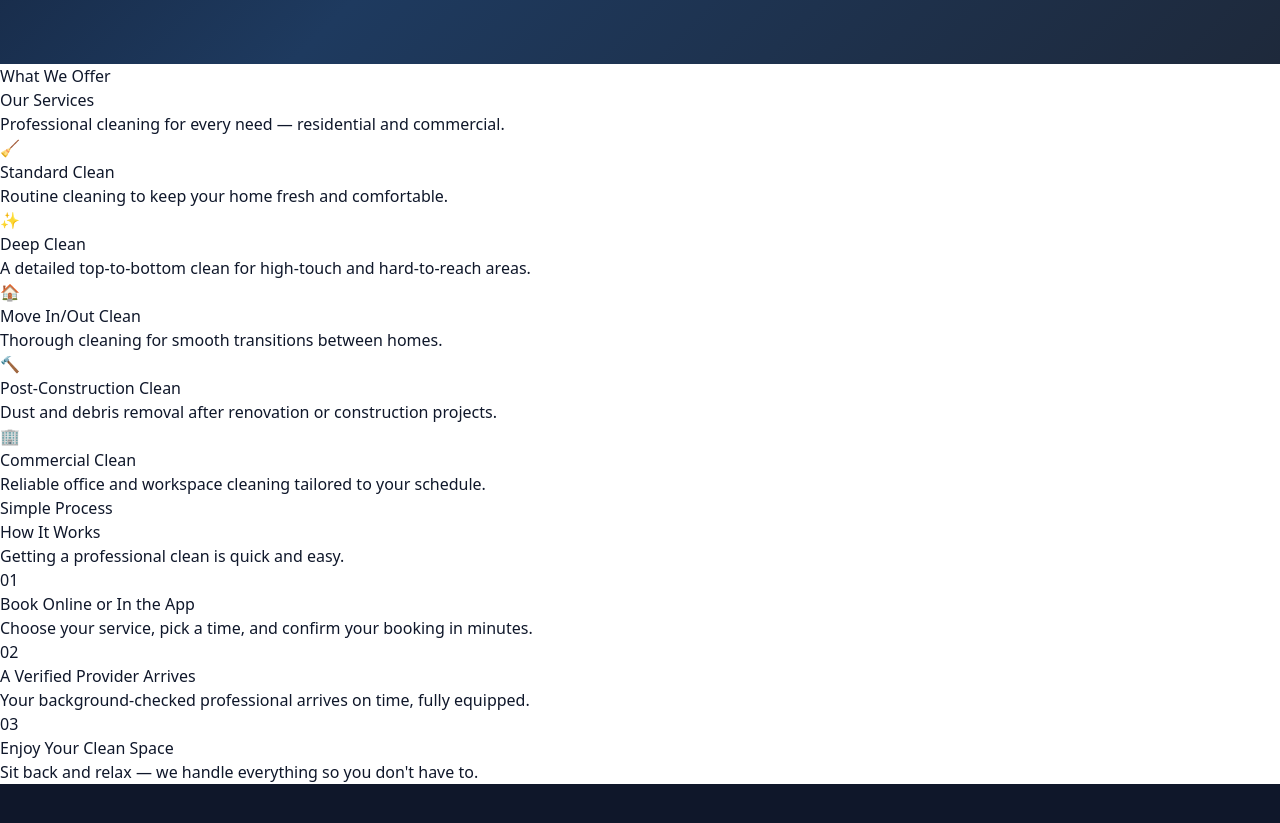
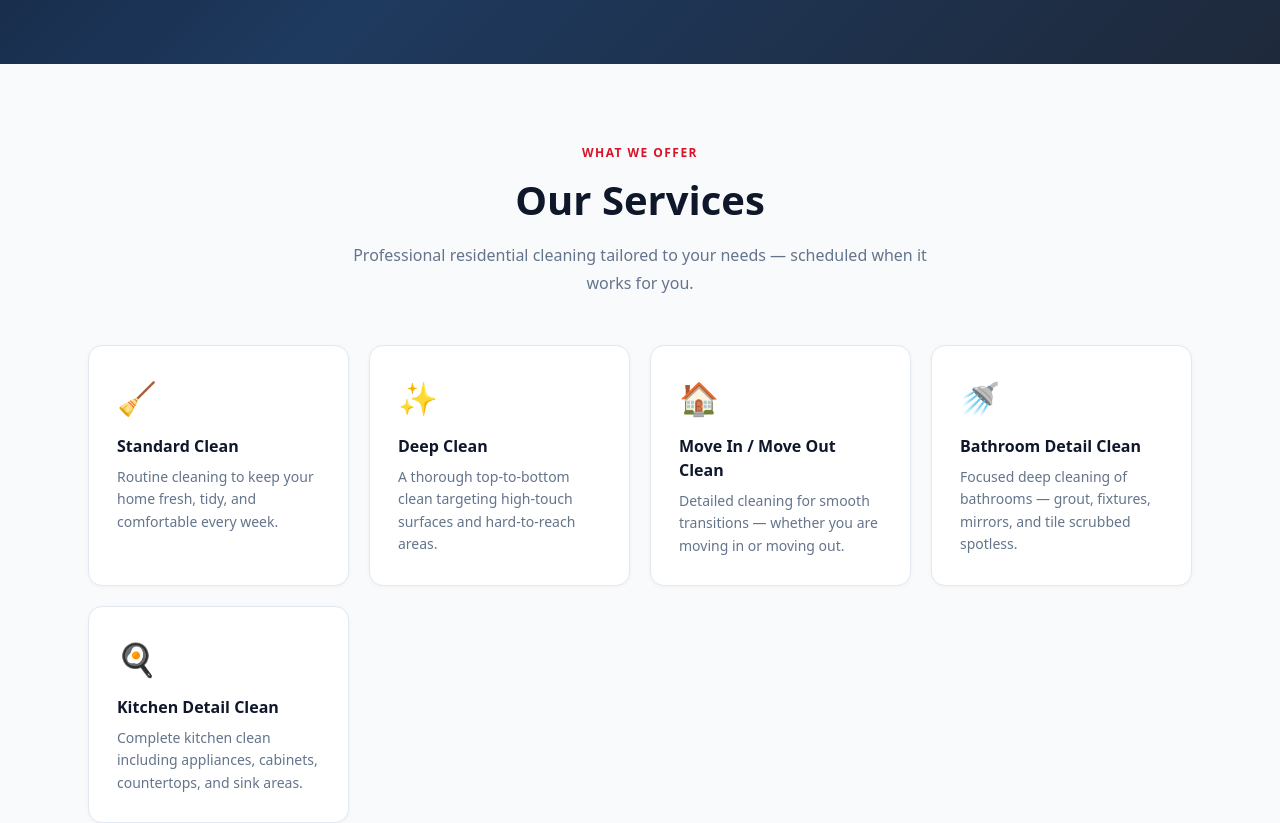
Before and after one commit to VLINC/Createlandingfolderstructure, a React (Vite) app: page / in a window 1280 px wide. Shown: the part 700-1523 px from the top of the page. Built offline with nearby package versions, Linux system fonts and the light colour scheme; no server answers.

Commit message:
Services: remove post-construction and commercial, add bathroom/kitchen detail, inline styles

```diff
--- a/src/marketing/components/Services.tsx
+++ b/src/marketing/components/Services.tsx
@@ -2,47 +2,69 @@ import React from "react";
 
 const services = [
   {
+    emoji: "🧹",
     title: "Standard Clean",
-    description: "Routine cleaning to keep your home fresh and comfortable.",
-    emoji: "🧹",
+    description: "Routine cleaning to keep your home fresh, tidy, and comfortable every week.",
   },
   {
+    emoji: "✨",
     title: "Deep Clean",
-    description: "A detailed top-to-bottom clean for high-touch and hard-to-reach areas.",
-    emoji: "✨",
+    description: "A thorough top-to-bottom clean targeting high-touch surfaces and hard-to-reach areas.",
   },
   {
-    title: "Move In/Out Clean",
-    description: "Thorough cleaning for smooth transitions between homes.",
     emoji: "🏠",
+    title: "Move In / Move Out Clean",
+    description: "Detailed cleaning for smooth transitions — whether you are moving in or moving out.",
   },
   {
-    title: "Post-Construction Clean",
-    description: "Dust and debris removal after renovation or construction projects.",
-    emoji: "🔨",
+    emoji: "🚿",
+    title: "Bathroom Detail Clean",
+    description: "Focused deep cleaning of bathrooms — grout, fixtures, mirrors, and tile scrubbed spotless.",
   },
   {
-    title: "Commercial Clean",
-    description: "Reliable office and workspace cleaning tailored to your schedule.",
-    emoji: "🏢",
+    emoji: "🍳",
+    title: "Kitchen Detail Clean",
+    description: "Complete kitchen clean including appliances, cabinets, countertops, and sink areas.",
   },
 ];
 
 export default function Services() {
   return (
-    <section id="services" className="bg-slate-50 py-20">
-      <div className="max-w-6xl mx-auto px-4 sm:px-6">
-        <div className="text-center mb-12">
-          <p className="text-[#D91429] font-semibold text-sm uppercase tracking-widest mb-2">What We Offer</p>
-          <h2 className="text-3xl sm:text-4xl font-bold text-slate-900">Our Services</h2>
-          <p className="mt-3 text-slate-500 max-w-xl mx-auto">Professional cleaning for every need — residential and commercial.</p>
+    <section id="services" style={{ background: "#f8fafc", padding: "5rem 0" }}>
+      <div style={{ maxWidth: "72rem", margin: "0 auto", padding: "0 1.5rem" }}>
+        <div style={{ textAlign: "center", marginBottom: "3rem" }}>
+          <p style={{ color: "#D91429", fontWeight: 700, fontSize: "0.75rem", textTransform: "uppercase", letterSpacing: "0.12em", marginBottom: "0.5rem" }}>
+            What We Offer
+          </p>
+          <h2 style={{ fontSize: "clamp(1.75rem, 4vw, 2.5rem)", fontWeight: 900, color: "#0f172a", margin: 0 }}>
+            Our Services
+          </h2>
+          <p style={{ marginTop: "0.75rem", color: "#64748b", fontSize: "1rem", maxWidth: "36rem", marginLeft: "auto", marginRight: "auto", lineHeight: 1.7 }}>
+            Professional residential cleaning tailored to your needs — scheduled when it works for you.
+          </p>
         </div>
-        <div className="grid gap-6 sm:grid-cols-2 lg:grid-cols-3">
+
+        <div
+          style={{
+            display: "grid",
+            gridTemplateColumns: "repeat(auto-fit, minmax(240px, 1fr))",
+            gap: "1.25rem",
+          }}
+        >
           {services.map((s) => (
-            <div key={s.title} className="bg-white rounded-2xl p-6 shadow-sm border border-slate-100 hover:shadow-md transition-shadow">
-              <div className="text-3xl mb-4">{s.emoji}</div>
-              <h3 className="text-lg font-bold text-slate-900 mb-2">{s.title}</h3>
-              <p className="text-slate-500 text-sm leading-relaxed">{s.description}</p>
+            <div
+              key={s.title}
+              style={{
+                background: "#ffffff",
+                borderRadius: "14px",
+                padding: "1.75rem",
+                border: "1px solid #e2e8f0",
+                boxShadow: "0 1px 4px rgba(0,0,0,0.04)",
+              }}
+            >
+              <div style={{ fontSize: "2rem", marginBottom: "0.75rem" }}>{s.emoji}</div>
+              <h3 style={{ fontSize: "1rem", fontWeight: 700, color: "#0f172a", margin: "0 0 0.5rem" }}>{s.title}</h3>
+              <p style={{ fontSize: "0.875rem", color: "#64748b", margin: 0, lineHeight: 1.6 }}>{s.description}</p>
             </div>
           ))}
         </div>
```
